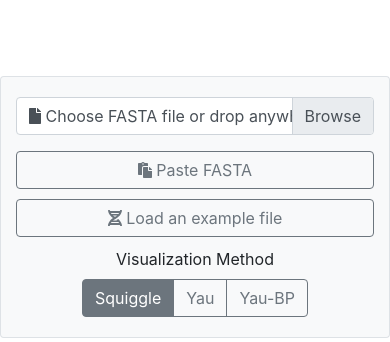
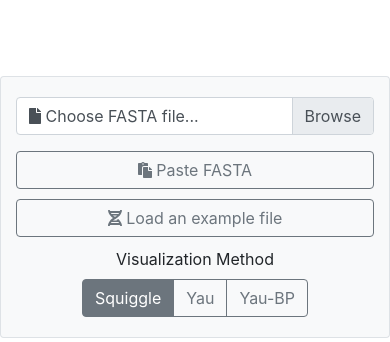
Before and after one commit to Benjamin-Lee/DNAvisualization.org, a Flask app: page / in a window 390 px wide. Shown: the part 318-660 px from the top of the page. Run offline with Flask 2, Linux system fonts and the light colour scheme; parts of the project's set-up code (start-up, migrations or seed data) failed here and were passed over; some libraries are stand-ins or nearby versions.

Commit message:
Don't overflow screen when on a small phone

```diff
--- a/templates/index.html
+++ b/templates/index.html
@@ -84,7 +84,8 @@
               <div class="input-group mb-3">
                 <div class="custom-file" id="dropzone">
                   <input type="file" class="custom-file-input" id="file-input" multiple accept=".fa,.fasta,.fna,.txt">
-                  <label class="custom-file-label"><i class="fas fa-file"></i> Choose FASTA file or drop anywhere...</label>
+                  <label class="custom-file-label"><i class="fas fa-file"></i> <span class="d-none d-sm-inline">Choose FASTA file or drop anywhere on page...</span><span class="d-xs-inline d-sm-none">Choose FASTA file...</span>
+                  </label>
                 </div>
               </div>
             </div>
```
